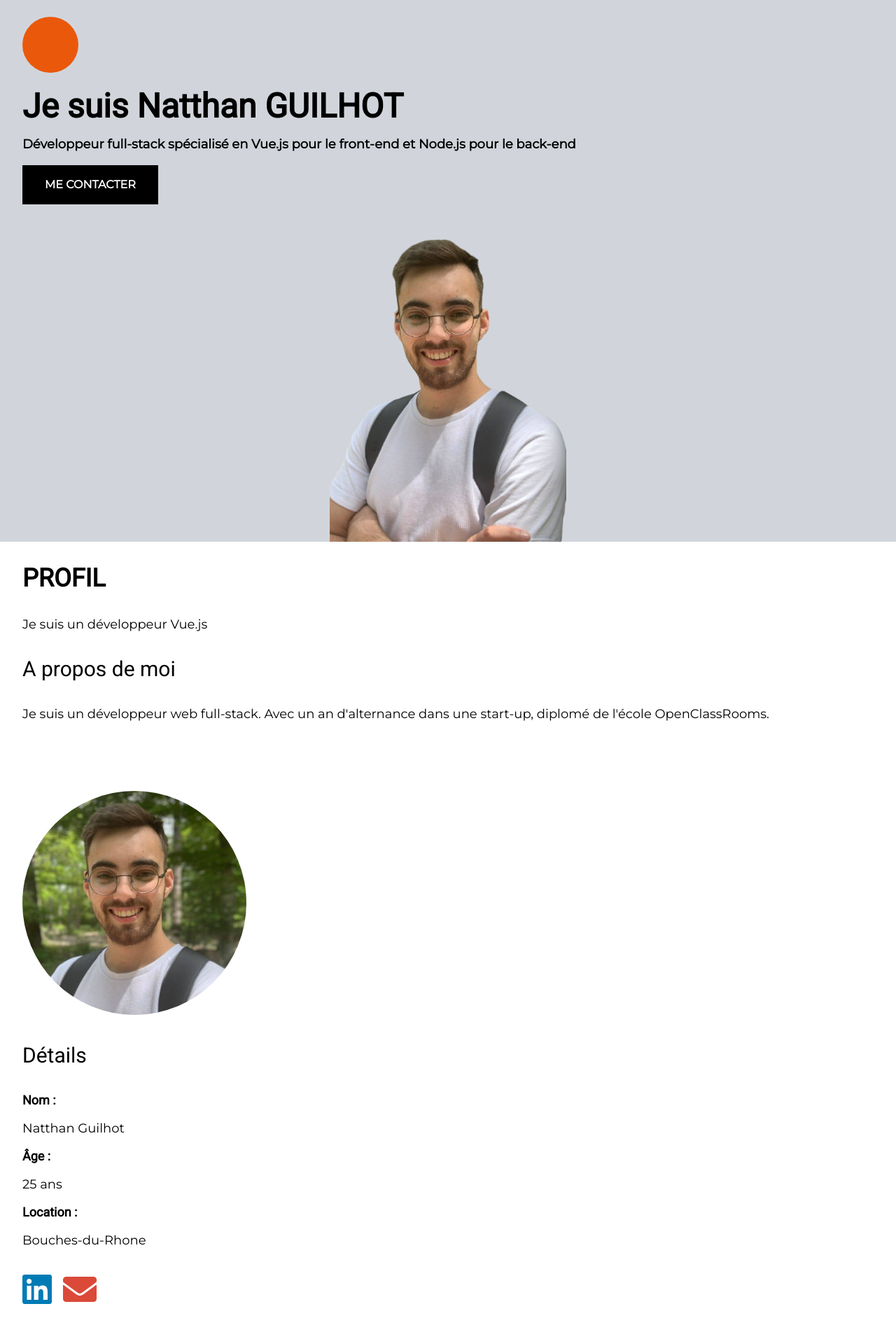
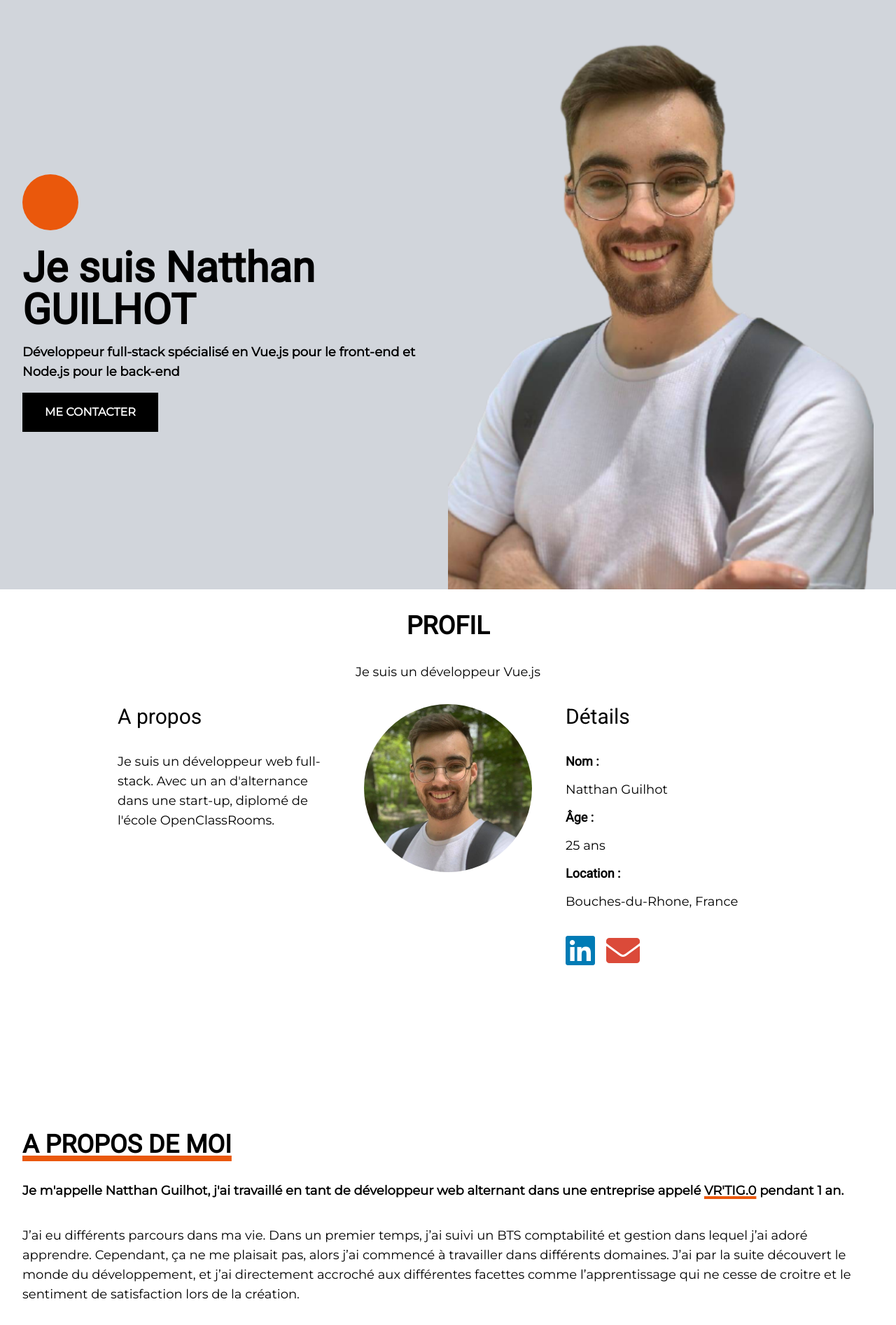
Before and after one commit to natthanguilhot/portfolio, a Vue app: page / in a window 1280 px wide. Shown: the top 1893 px of the page at 70% size. Built offline with nearby package versions, Linux system fonts and the light colour scheme.

Commit message:
intégration tablette et desktop ok!

```diff
--- a/public/index.html
+++ b/public/index.html
@@ -20,7 +20,7 @@
     <noscript>
       <strong>We're sorry but <%= htmlWebpackPlugin.options.title %> doesn't work properly without JavaScript enabled. Please enable it to continue.</strong>
     </noscript>
-    <div id="app"></div>
+    <div id="app" class=""></div>
     <!-- built files will be auto injected -->
   </body>
 </html>
--- a/src/App.vue
+++ b/src/App.vue
@@ -1,38 +1,39 @@
 <template>
   <header class="bg-gray-300">
-    <div class="mx-auto px-8">
-      <div class="flex flex-col justify-center items-start text-left font-bold">
+    <div class="mx-auto px-8 sm:flex max-w-screen-xl">
+      <div class="flex flex-col justify-center items-start text-left font-bold sm:w-6/12">
         <div class="h-20 w-20 bg-orange-600 rounded-full my-6"></div>
-        <h1 class="text-5xl">Je suis Natthan GUILHOT</h1>
+        <h1 class="text-5xl lg:text-6xl">Je suis Natthan GUILHOT</h1>
         <p class="my-4 text-lg">Développeur full-stack spécialisé en Vue.js pour le front-end et Node.js pour le back-end</p>
         <a href="#contactForm" class="bg-black px-8 py-4 text-white hover:bg-orange-600">ME CONTACTER</a>
       </div>
-      <div class="h-[450px] my-8">
+      <div class="h-[450px] lg:h-full my-8 relative sm:w-6/12 sm:mb-0">
         <img src="./assets/PPPro-removebg-preview.png" alt="Natthan Guilhot" class="h-full w-full object-center object-contain">
       </div>
     </div>
   </header>
   <main>
 
-    <section class="text-left px-8 text-lg mb-40">
-      <div class="my-8">
+    <section class="text-left px-8 text-lg mb-40 max-w-screen-xl lg:mx-auto">
+      <div class="my-8 sm:text-center">
         <h2 class="text-4xl font-bold">PROFIL</h2>
         <p class="my-8">Je suis un développeur Vue.js</p>
       </div>
-      <div>
-        <h3 class="text-3xl">A propos de moi</h3>
+      <div class="sm:flex sm:justify-center sm:items-start sm:space-x-12 h-min">
+        <div class="sm:w-3/12">
+          <h3 class="text-3xl">A propos</h3>
           <p class="my-8">Je suis un développeur web full-stack. Avec un an d'alternance dans une start-up, diplomé de l'école OpenClassRooms.</p>
-        <img src="./assets/PPPro.jpg" alt="Natthan Guilhot" class="h-80 w-80 rounded-full object-top object-cover mt-24">
         </div>
-      <div class="my-10">
-        <h3 class="text-3xl my-8">Détails</h3>
+        <img src="./assets/PPPro.jpg" alt="Natthan Guilhot" class="h-80 w-80 sm:h-60 sm:w-60 rounded-full object-top object-cover mt-24 sm:w-3/12 sm:mt-0">
+        <div class="my-10 sm:w-3/12 sm:mt-0">
+          <h3 class="text-3xl my-8 sm:mt-0">Détails</h3>
           <div class="flex flex-col space-y-3">
             <h4 class="font-bold">Nom :</h4>
             <p>Natthan Guilhot</p>
             <h4 class="font-bold">Âge :</h4>
             <p>25 ans</p>
             <h4 class="font-bold">Location :</h4>
-          <p>Bouches-du-Rhone</p>
+            <p>Bouches-du-Rhone, France</p>
           </div>
           <div class="flex justify-start items-center space-x-4 my-8">
             <a href="https://www.linkedin.com/in/natthanguilhot" class="text-5xl text-[#007BB5]"><i class="fab fa-linkedin"></i></a>
@@ -40,14 +41,15 @@
             <a href=""></a>
           </div>
         </div>
+      </div>
     </section>
 
-    <section class="text-left px-8 text-lg my-8">
+    <section class="text-left px-8 text-lg my-8 max-w-screen-xl lg:mx-auto">
       <h2 class="text-4xl font-bold underline underline-offset-4 decoration-8 decoration-orange-600 my-8">A PROPOS DE MOI</h2>
       <p>
         <span class="font-bold mb-2 block">Je m'appelle Natthan Guilhot, j'ai travaillé en tant de développeur web alternant dans une entreprise appelé <a href="https://www.vrtig0.fr" target="_blank" rel="noopener" class="hover:text-orange-600 decoration-orange-600 decoration-4 underline active:decoration-8 hover:underline-offset-4 active:underline-offset-1 transition-all duration-150 ease-in-out">VR'TIG.0</a> pendant 1 an.</span><br> <span>J’ai eu différents parcours dans ma vie. Dans un premier temps, j’ai suivi un BTS comptabilité et gestion dans lequel j’ai adoré apprendre. Cependant, ça ne me plaisait pas, alors j’ai commencé à travailler dans différents domaines. J’ai par la suite découvert le monde du développement, et j’ai directement accroché aux différentes facettes comme l’apprentissage qui ne cesse de croitre et le sentiment de satisfaction lors de la création.</span>
       </p>
-      <div class="h-[400px] bg-orange-600 w-10/12 mx-auto text-white p-4 space-y-4 my-8">
+      <div class="h-[400px] w-[350px] bg-orange-600 w-10/12 mx-auto text-white p-4 space-y-4 my-8">
         <p class="font-bold text-xl">EMAIL</p>
         <p>natthan.dev@gmail.com</p>
         <p class="font-bold text-xl">PROFESSION</p>
@@ -57,12 +59,12 @@
     </section>
 
     <section class="bg-gray-300 py-8">
-      <div class="text-center px-8">
+      <div class="text-center px-8 max-w-screen-xl lg:mx-auto">
         <h2 class="text-4xl font-bold my-4">CE QUE JE FAIS</h2>
         <p>En tant que développeur full-stack, je suis amené à travailler sur beaucoup de choses.</p>
       </div>
-      <div class="px-8">
-        <div class="flex my-8 w-full min-h-[200px]">
+      <div class="px-8 sm:flex sm:flex-wrap max-w-screen-xl lg:mx-auto">
+        <div class="flex my-8 w-full min-h-[200px] sm:w-6/12">
           <div class="!h-20 !w-20 bg-orange-600 rounded-full text-5xl w-3/12 flex justify-center items-center">
             <i class="fas fa-user"></i>
           </div>
@@ -71,7 +73,7 @@
             <p>Le développement front-end correspond à la conception de l’interface graphique utilisateur.</p>
           </div>
         </div>
-        <div class="flex my-8 w-full min-h-[200px]">
+        <div class="flex my-8 w-full min-h-[200px] sm:w-6/12">
           <div class="!h-20 !w-20 bg-orange-600 rounded-full text-5xl w-3/12 flex justify-center items-center">
             <i class="fab fa-vuejs"></i>
           </div>
@@ -80,7 +82,7 @@
             <p>Vue est un framework évolutif pour construire des interfaces utilisateur. Vue a été conçu et pensé pour pouvoir être adopté de manière incrémentale.</p>
           </div>
         </div>
-        <div class="flex my-8 w-full min-h-[200px]">
+        <div class="flex my-8 w-full min-h-[200px] sm:w-6/12">
           <div class="!h-20 !w-20 bg-orange-600 rounded-full text-5xl w-3/12 flex justify-center items-center">
             <img src="./assets/tailwindcss.svg" alt="Tailwind" class="h-full w-full p-2">
           </div>
@@ -89,7 +91,16 @@
             <p>Vue est un framework évolutif pour construire des interfaces utilisateur. Vue a été conçu et pensé pour pouvoir être adopté de manière incrémentale.</p>
           </div>
         </div>
-        <div class="flex my-8 w-full min-h-[200px]">
+        <div class="flex my-8 w-full min-h-[200px] sm:w-6/12">
+          <div class="!h-20 !w-20 bg-orange-600 rounded-full text-5xl w-3/12 flex justify-center items-center">
+            <i class="fab fa-sass"></i>
+          </div>
+          <div class="ml-4 w-9/12">
+            <h3 class="text-2xl font-bold mb-4">SASS</h3>
+            <p>Vue est un framework évolutif pour construire des interfaces utilisateur. Vue a été conçu et pensé pour pouvoir être adopté de manière incrémentale.</p>
+          </div>
+        </div>
+        <div class="flex my-8 w-full min-h-[200px] sm:w-6/12">
           <div class="!h-20 !w-20 bg-orange-600 rounded-full text-5xl w-3/12 flex justify-center items-center">
             <i class="fas fa-server"></i>
           </div>
@@ -98,7 +109,7 @@
             <p>Vue est un framework évolutif pour construire des interfaces utilisateur. Vue a été conçu et pensé pour pouvoir être adopté de manière incrémentale.</p>
           </div>
         </div>
-        <div class="flex my-8 w-full min-h-[200px]">
+        <div class="flex my-8 w-full min-h-[200px] sm:w-6/12">
           <div class="!h-20 !w-20 bg-orange-600 rounded-full text-5xl w-3/12 flex justify-center items-center">
             <i class="fab fa-node-js"></i>
           </div>
@@ -107,7 +118,7 @@
             <p>Vue est un framework évolutif pour construire des interfaces utilisateur. Vue a été conçu et pensé pour pouvoir être adopté de manière incrémentale.</p>
           </div>
         </div>
-        <div class="flex my-8 w-full min-h-[200px]">
+        <div class="flex my-8 w-full min-h-[200px] sm:w-6/12">
           <div class="!h-20 !w-20 bg-orange-600 rounded-full text-5xl w-3/12 flex justify-center items-center">
             <i class="fas fa-database"></i>
           </div>
@@ -116,7 +127,7 @@
             <p>Vue est un framework évolutif pour construire des interfaces utilisateur. Vue a été conçu et pensé pour pouvoir être adopté de manière incrémentale.</p>
           </div>
         </div>
-        <div class="flex my-8 w-full min-h-[200px]">
+        <div class="flex my-8 w-full min-h-[200px] sm:w-6/12">
           <div class="!h-20 !w-20 bg-orange-600 rounded-full text-5xl w-3/12 flex justify-center items-center">
             <i class="fas fa-database"></i>
           </div>
@@ -128,19 +139,22 @@
       </div>
     </section>
 
-    <section class="bgafter relative z-10 py-8 my-16">
-      <div class="px-8">
-        <div class="my-8">
+    <section class="bgafter relative z-10 py-8 my-16 sm:relative max-w-screen-xl lg:mx-auto">
+      <div class="px-8 sm:flex sm:flex-wrap sm:space-y-8">
+        <div class="my-8 sm:w-5/12 sm:mx-auto lg:w-4/12">
           <img src="./assets/screen_vrtig0.png" alt="" class="h-[350px] w-[350px] object-cover object-center mx-auto">
         </div>
-        <div class="my-8">
+        <div class="my-8 sm:w-5/12 sm:mx-auto lg:w-4/12">
           <img src="./assets/screen_hyvirea.png" alt="" class="h-[350px] w-[350px] object-cover object-center mx-auto">
         </div>
-        <div class="my-8">
+        <div class="my-8 sm:w-5/12 sm:mx-auto lg:w-4/12">
           <img src="./assets/screen_skincasts.png" alt="" class="h-[350px] w-[350px] object-cover object-center mx-auto">
         </div>
+        <div class="my-8 sm:w-5/12 sm:mx-auto lg:w-4/12">
+          <img src="./assets/screen_vrtig0.png" alt="" class="h-[350px] w-[350px] object-cover object-center mx-auto">
         </div>
-      <div class="px-8 bg-white h-auto py-4">
+      </div>
+      <div class="px-8 bg-white h-auto py-4 sm:w-8/12 sm:my-8 sm:translate-x-52 sm:-translate-y-20 sm:pr-0">
         <h2 class="text-4xl font-bold py-8">Mon travail</h2>
         <p class="py-8">Vous pouvez retrouver ici, toutes les missions qui sont accessible à tous. J'ai cependant réalisé d'autres projets qui ne sont pas forcément affichés car non ouvert au public</p>
         <a href="#contactForm" class="py-4 px-8 border border-black border-2 bg-white my-8 block w-max font-bold text-2xl">Me contacter</a>
@@ -149,7 +163,7 @@
   </main>
 
   <section class="bg-gray-300 py-16 text-center">
-    <div class="px-8 flex flex-col justify-center items-center space-y-8">
+    <div class="px-8 flex flex-col justify-center items-center space-y-8 max-w-screen-xl lg:mx-auto">
       <div>
         <img src="./assets/PPPro.jpg" alt="" class="h-40 w-40 rounded-full border border-4 border-orange-600 object-cover object-top">
       </div>
@@ -159,10 +173,10 @@
   </section>
 
   <section class="bg-[#292E33] text-white py-16">
-    <div class="px-8">
+    <div class="px-8 max-w-screen-xl lg:mx-auto">
       <div>
         <p class="text-xl">Prêt à échanger ?</p>
-        <h2 class="text-4xl font-bold py-8">Me contacter</h2>
+        <h2 id="contactForm" class="text-4xl font-bold py-8">Me contacter</h2>
         <p>N'hésitez pas à prendre contact avec moi si vous souhaitez en savoir plus sur moi ou mon travail.</p>
       </div>
       <div>
@@ -194,6 +208,9 @@ export default {
   margin: 0;
   padding: 0;
   box-sizing: border-box;
+}
+html {
+  scroll-behavior: smooth;
 }
 #app {
   font-family: 'Montserrat' ,Avenir, Helvetica, Arial, sans-serif;
```
Lines whose indentation alone changed are shown as unchanged.
